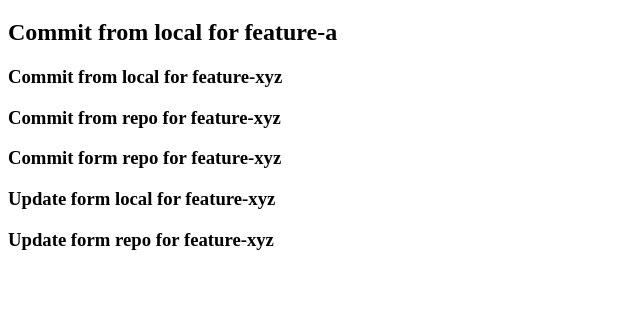
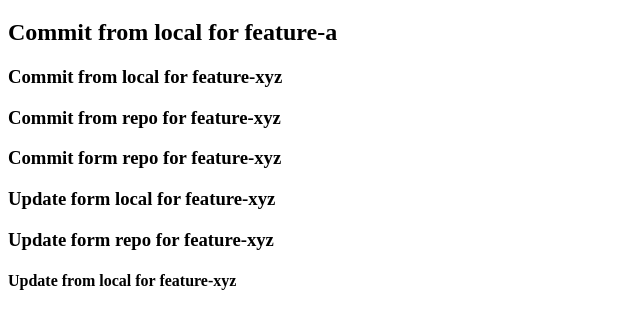
Before and after one commit to wa1yan/learning-git, a plain HTML site: page index.html in a window 1280 px wide. Shown: the part 61-390 px from the top of the page, without its empty margins (0-640 px from the left). Drawn offline with Linux system fonts and the light colour scheme.

Commit message:
update from local line16

```diff
--- a/index.html
+++ b/index.html
@@ -13,5 +13,6 @@
 	<h3>Commit form repo for feature-xyz</h3>
 	<h3>Update form local for feature-xyz</h3>
 	<h3>Update form repo for feature-xyz</h3>
+	<h4>Update from local for feature-xyz</h4>
 </body>
 </html>
```
